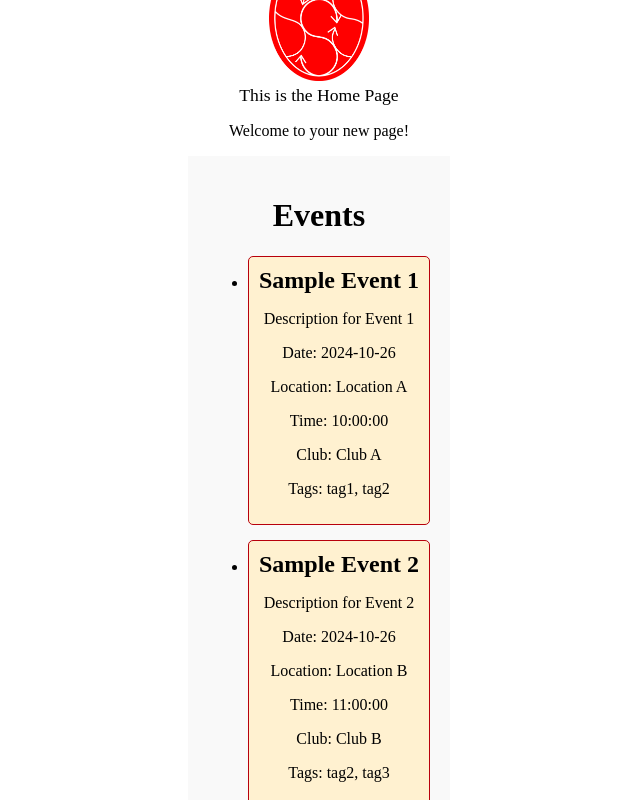
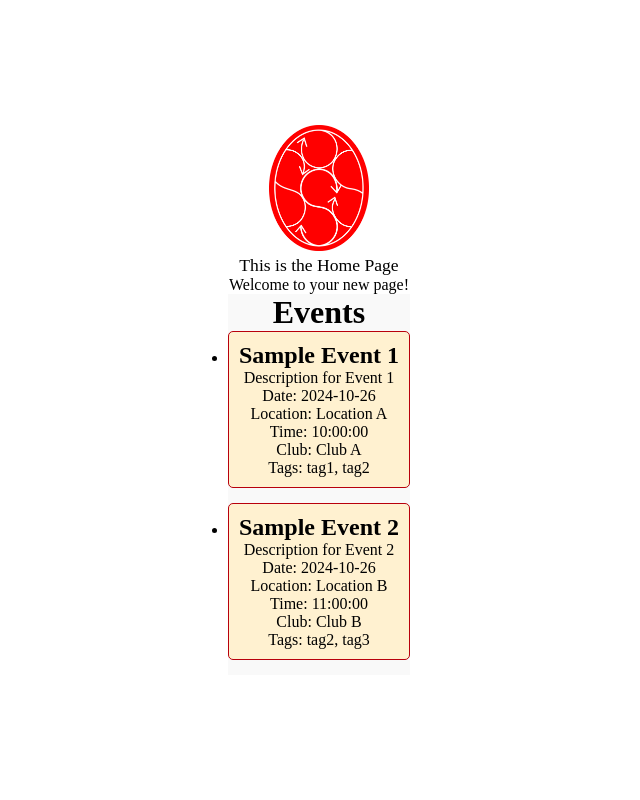
Before and after one commit to rhebadeeba/terpsync, a React (Vite) app in the folder site/: page / in a window 1280 px wide. Shown: the whole page, without its empty margins (321-961 px from the left). Built offline with nearby package versions, Linux system fonts and the light colour scheme.

Commit message:
changed formatting

```diff
--- a/site/src/Home.css
+++ b/site/src/Home.css
@@ -1,3 +1,9 @@
+* {
+  margin: 0;
+  padding: 0;
+  box-sizing: border-box;
+}
+
 html, body {
     height: 100%;
     margin: 0;
--- a/site/src/components/EventsList.css
+++ b/site/src/components/EventsList.css
@@ -1,5 +1,4 @@
 .events-list {
-    padding: 20px;
     background-color: #f9f9f9;
 }
 
```
